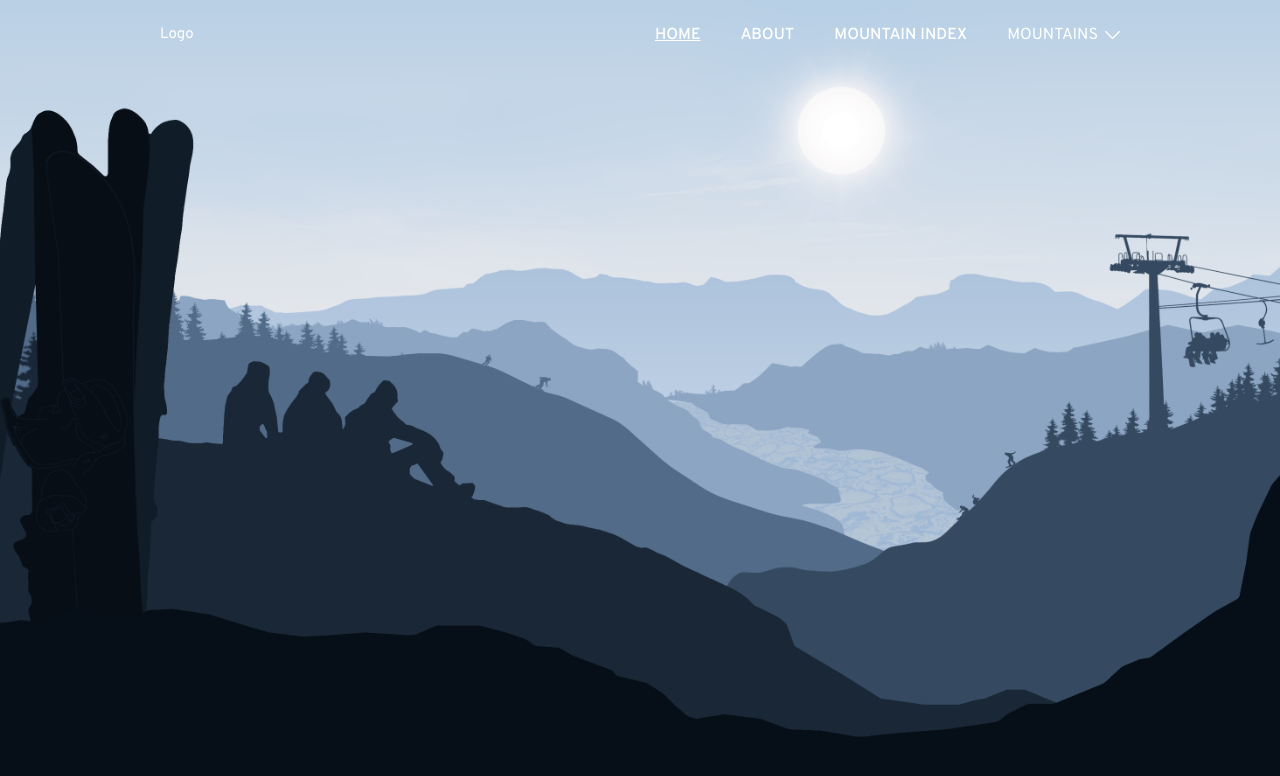
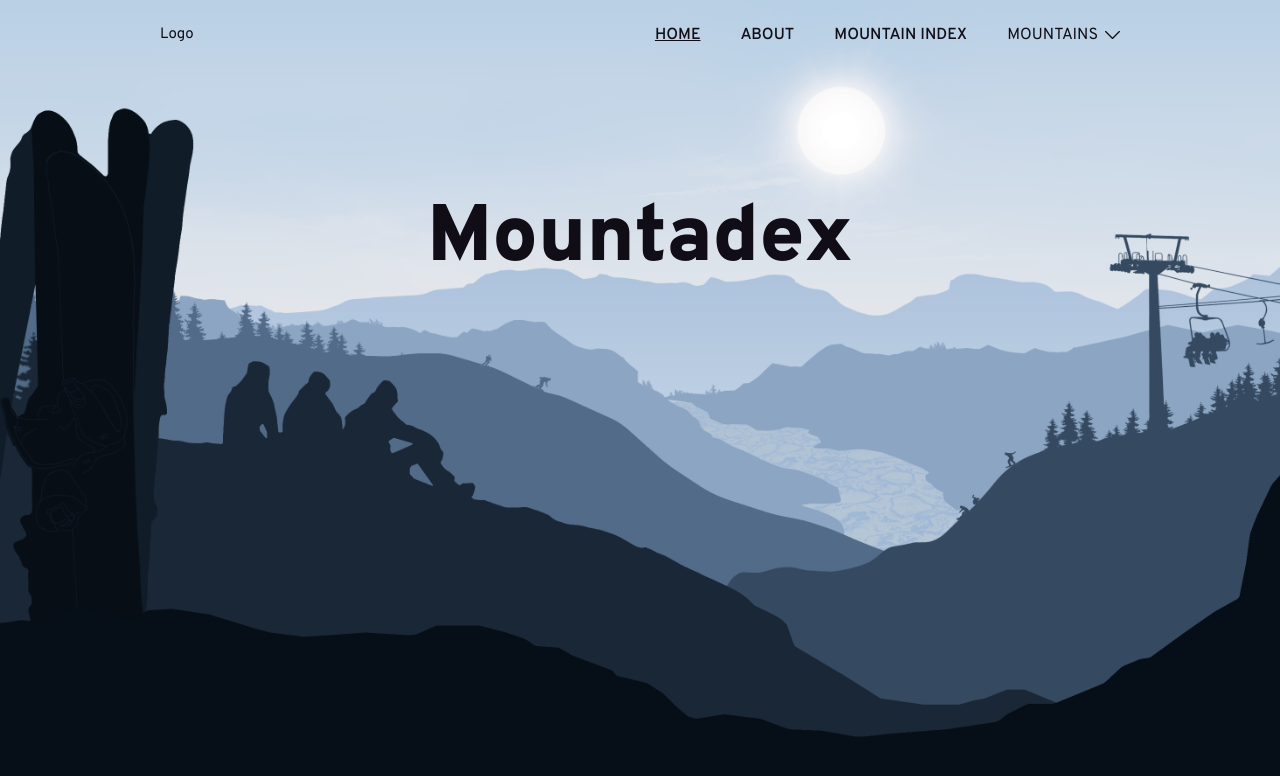
Before and after one commit to royleejr/mountadex, a React (Create React App) app in the folder client/: page / in a window 1280 px wide. Shown: the top 776 px of the page. Built offline with nearby package versions, Linux system fonts and the light colour scheme.

Commit message:
added title for hero section

```diff
--- a/client/src/components/Header/Header.js
+++ b/client/src/components/Header/Header.js
@@ -67,6 +67,19 @@ export default class Header extends React.Component {
         }, timer);
         timer += 300;
       });
+      document
+        .getElementById("mountain")
+        .setAttribute("style", "color: rgb(81, 107, 136)");
+      // console.log(document.querySelectorAll(".header__caret-up"));
+      document
+        .querySelector(".header__caret-down")
+        .classList.add("class", "header__caret-down--hidden");
+      document
+        .querySelector(".header__caret-up")
+        .classList.remove("header__caret-down--hidden");
+      document
+        .querySelector(".header__caret-up")
+        .setAttribute("style", "fill: rgb(81, 107, 136)");
     } else {
       let newTimer = 0;
       const subLinks = document.querySelectorAll(".header__links--sub");
@@ -89,6 +102,17 @@ export default class Header extends React.Component {
           item.removeEventListener("click", this.dropDownToggle);
         }
       });
+
+      document
+        .getElementById("mountain")
+        .removeAttribute("style", "color: rgb(81, 107, 136)");
+      document
+        .querySelector(".header__caret-down")
+        .classList.remove("header__caret-down--hidden");
+
+      document
+        .querySelector(".header__caret-up")
+        .classList.add("header__caret-down--hidden");
     }
   };
 
@@ -112,7 +136,7 @@ export default class Header extends React.Component {
       const header = document.querySelector(".header");
       header.setAttribute(
         "style",
-        "position: fixed; height: 100vh; width: 100vw; top:0; bottom:0; left:0; right: 0;"
+        "position: fixed; height: 100vh; width: 100vw; top:0; bottom:0; left:0; right: 0; background-color: rgb(192,211,230);"
       );
       document.getElementById("input").checked = true;
       document.querySelector("nav").classList.remove("header__links--display");
@@ -236,10 +260,40 @@ export default class Header extends React.Component {
                 id="mountain"
               >
                 <p>MOUNTAINS</p>
-                <object
+                <svg
                   className="header__caret-down"
-                  data={downArrow}
-                ></object>
+                  version="1.1"
+                  id="Layer_1"
+                  xmlns="http://www.w3.org/2000/svg"
+                  xmlnsXlink="http://www.w3.org/1999/xlink"
+                  x="0px"
+                  y="0px"
+                  viewBox="0 0 512.011 512.011"
+                  xmlSpace="preserve"
+                >
+                  <path
+                    d="M505.755,123.592c-8.341-8.341-21.824-8.341-30.165,0L256.005,343.176L36.421 123.592c-8.341-8.341-21.824-8.341-30.165,0
+			              s-8.341,21.824,0,30.165l234.667,234.667c4.16,4.16,9.621,6.251 15.083,6.251c5.462,0,10.923-2.091,15.083-6.251l234.667-234.667
+			              C514.096,145.416,514.096,131.933,505.755,123.592z"
+                  />
+                </svg>
+                <svg
+                  version="1.1"
+                  className="header__caret-up header__caret-down--hidden"
+                  id="Capa_1"
+                  xmlns="http://www.w3.org/2000/svg"
+                  xmlnsXlink="http://www.w3.org/1999/xlink"
+                  x="0px"
+                  y="0px"
+                  viewBox="0 0 511.997 511.997"
+                  xmlSpace="preserve"
+                >
+                  <path
+                    d="M508.707,365.621L263.374,130.954c-4.125-3.938-10.625-3.938-14.75,0L3.29,365.621c-3.146,3.01-4.146,7.635-2.521,11.677
+			c1.615,4.052,5.542,6.698,9.896,6.698h42.667c2.729,0,5.354-1.042,7.333-2.927l195.333-185.042l195.333,185.042
+			c1.979,1.885,4.604,2.927,7.333,2.927h42.667c4.354,0,8.281-2.646,9.896-6.698C512.853,373.256,511.853,368.631,508.707,365.621z"
+                  />
+                </svg>
               </div>
               <div className="header__sub-container header__sub-container--display">
                 <NavLink
--- a/client/src/components/Header/Header.scss
+++ b/client/src/components/Header/Header.scss
@@ -35,11 +35,10 @@
   }
 
   &__logo {
-    color: white;
+    color: $navyblue;
     @include body-large-mobile;
     position: absolute;
     top: to-rem(25px);
-    // right: to-rem(28px);
 
     @include breakpoint(tabletL) {
       top: to-rem(35px);
@@ -66,7 +65,7 @@
 
   &__nav {
     margin-top: 50%;
-    color: white;
+    color: $navyblue;
     display: flex;
     flex-direction: column;
 
@@ -131,8 +130,7 @@
     }
 
     &:hover {
-      color: rgb(81, 107, 136);
-      fill: #000;
+      color: $paletteblue;
     }
   }
 
@@ -152,30 +150,31 @@
       display: flex;
       width: 15px;
       height: 18px;
+      fill: $navyblue;
+    }
 
-      & > svg {
-        fill: #fff;
-      }
+    &--hidden {
+      display: none;
+    }
+  }
 
-      &:hover {
-        fill: #000;
-      }
-    }
+  &__caret-up {
+    @extend .header__caret-down;
   }
 
   &__sub-container {
     display: flex;
     flex-direction: column;
-    align-items: center;
     margin-top: to-rem(20px);
 
     @include breakpoint(desktopS) {
       position: absolute;
       top: -5px;
       right: 140px;
-      padding-right: to-rem(20px);
+      padding-right: to-rem(42px);
       border-radius: 10px;
       z-index: 19;
+      align-items: flex-end;
     }
 
     &--display {
@@ -188,8 +187,20 @@
 
 #mountain {
   z-index: 20;
-  cursor: pointer;
-  align-items: center;
+
+  @include breakpoint(desktopS) {
+    cursor: pointer;
+    align-items: center;
+
+    &:hover {
+      // fill: rgb(81, 107, 136);
+      color: rgb(81, 107, 136);
+
+      &:hover .header__caret-down {
+        fill: rgb(81, 107, 136);
+      }
+    }
+  }
 }
 
 input {
--- a/client/src/components/Hero/Hero.js
+++ b/client/src/components/Hero/Hero.js
@@ -32,6 +32,7 @@ export default class Hero extends React.Component {
   render() {
     return (
       <section className="hero">
+        <h1 className="hero__title">Mountadex</h1>
         <div className="hero__container nonparallax">
           <div
             className="hero__layer hero__layer--one parallax"
--- a/client/src/components/Hero/Hero.scss
+++ b/client/src/components/Hero/Hero.scss
@@ -4,6 +4,27 @@
   height: 100vh;
   width: 100vw;
   background-color: rgb(8, 14, 24);
+  display: flex;
+  flex-direction: column;
+  justify-content: center;
+
+  &__title {
+    @include heading-1-mobile;
+    text-align: center;
+    position: fixed;
+    top: 25%;
+    z-index: 5;
+    color: $navyblue;
+    width: 100%;
+
+    @include breakpoint(tabletS) {
+      @include heading-2;
+    }
+
+    @include breakpoint(desktopS) {
+      @include heading-1;
+    }
+  }
 
   &__container {
     height: 100%;
--- a/client/src/styles/variables.scss
+++ b/client/src/styles/variables.scss
@@ -1,5 +1,10 @@
 // Colors
 $white: #ffffff;
+$navyblue: rgb(16, 13, 23);
+$skyblue: rgb(190, 211, 230);
+$lightblue: rgb(180, 200, 223);
+$paletteblue: rgb(81, 107, 137);
+$hoverblue: rgb(25, 39, 54);
 
 // Fonts
 $overpass: "Overpass";
```
Also changed, not shown: client/src/assets/icons/down-arrow.svg, client/src/assets/icons/up-arrow.svg.
